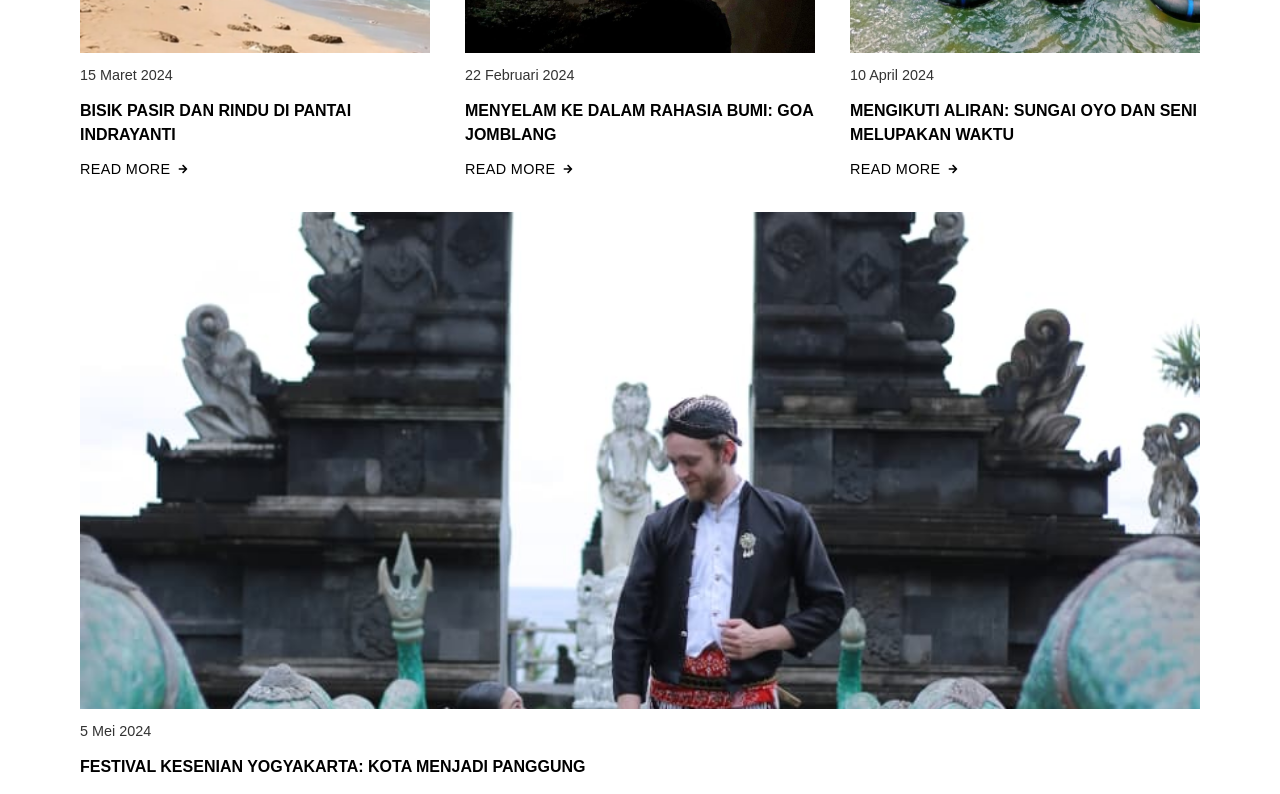
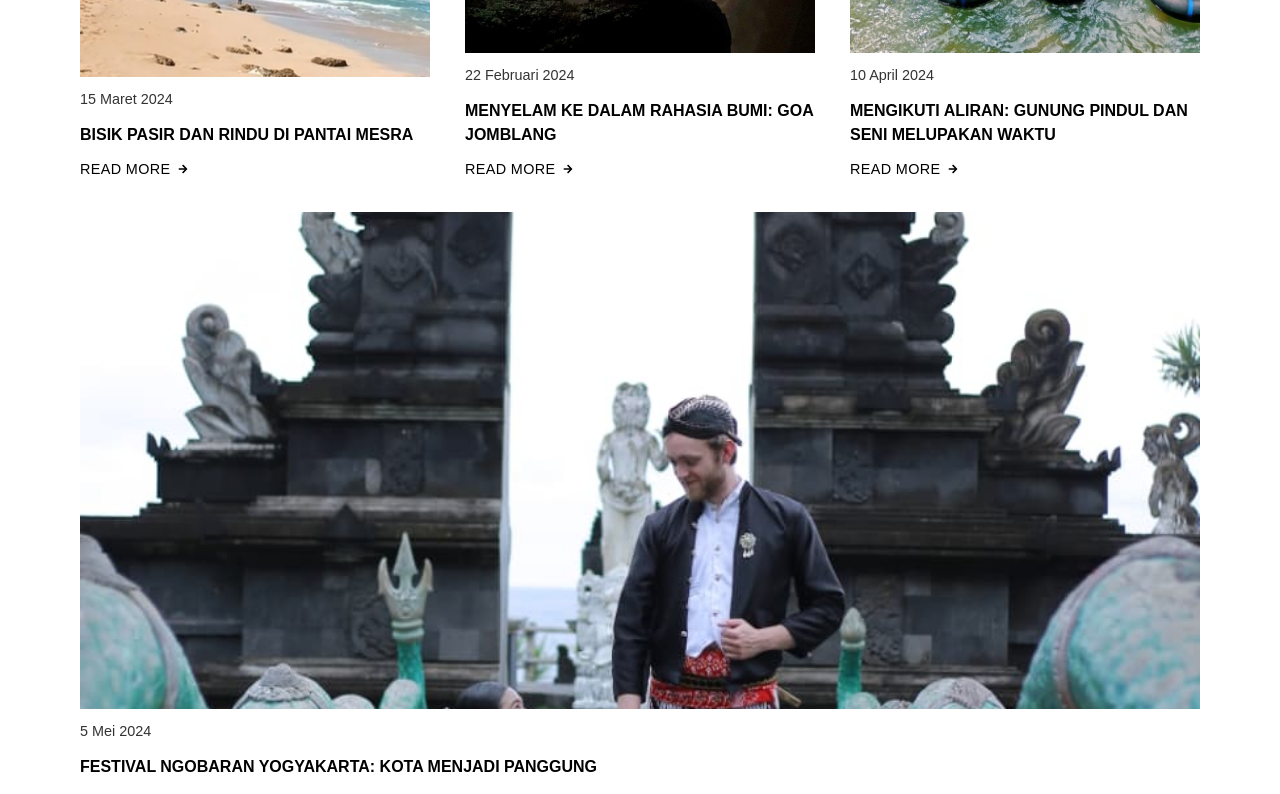
Before and after one commit to wshena/ceritamata, a Next.js app: page / in a window 1280 px wide. Shown: the part 3160-3954 px from the top of the page. Built offline with nearby package versions, Linux system fonts and the light colour scheme.

Commit message:
fix:change on th  title of the article

```diff
--- a/const/index.ts
+++ b/const/index.ts
@@ -116,8 +116,8 @@ export const SpotlightItems = [
     {
       id: 5,
       image: "/images/pantai-mesra/pantai-mesra-1.jpeg",
-      title: "Pantai Parangtritis",
-      paragraf: "Pantai Parangtritis adalah pantai yang terletak di Bantul, Yogyakarta. Pantai ini terkenal dengan pemandangan sunset yang indah dan legenda Nyi Roro Kidul.",
+      title: "Pantai Mesra",
+      paragraf: "Pantai Mesra adalah pantai yang terletak di Gunungkidul, Yogyakarta. Pantai ini terkenal dengan kawasan pantai yang bersih, deburan ombak yang menerpa karang, dan taman indah dengan rerumputan hijau.",
       href: "#"
     }
   ]
@@ -338,7 +338,7 @@ export const JogjaTourPackages: TourPackage[] = [
 export const JogjaArticles = [
   {
     id: "ART-JOGJA-001",
-    title: "Bisik Pasir dan Rindu di Pantai Indrayanti",
+    title: "Bisik Pasir dan Rindu di Pantai Mesra",
     subtitle: "Di Mana Lautan Bercerita Tentang Letting Go dan Sunset yang Tak Pernah Sama",
     date: "15 Maret 2024",
     image: "/images/pantai-mesra/pantai-mesra-5.jpeg",
@@ -346,7 +346,7 @@ export const JogjaArticles = [
     readingTime: "6 menit",
     author: "Cerita Mata",
     location: {
-      name: "Pantai Indrayanti, Gunungkidul",
+      name: "Pantai Mesra, Gunungkidul",
       coordinates: "-8.1655, 110.6002",
       distanceFromCity: "65 km dari pusat kota (≈1.5 jam)"
     },
@@ -437,7 +437,7 @@ export const JogjaArticles = [
   },
   {
     id: "ART-JOGJA-003",
-    title: "Mengikuti Aliran: Sungai Oyo dan Seni Melupakan Waktu",
+    title: "Mengikuti Aliran: Gunung Pindul dan Seni Melupakan Waktu",
     subtitle: "Tubing di Sungai yang Mengajarkan Arti Keberangkalan",
     date: "10 April 2024",
     image: "/images/goa-pindul/goa-pindul-3.jpeg",
@@ -491,7 +491,7 @@ export const JogjaArticles = [
   },
   {
     id: "ART-JOGJA-004",
-    title: "Festival Kesenian Yogyakarta: Kota Menjadi Panggung",
+    title: "Festival Ngobaran Yogyakarta: Kota Menjadi Panggung",
     subtitle: "60 Hari di Mana Seni Mengalir di Setiap Sudut Jogja",
     date: "5 Mei 2024",
     image: "/images/adat-pantai-ngobaran/adat-pantai-ngobaran-2.jpeg",
```
